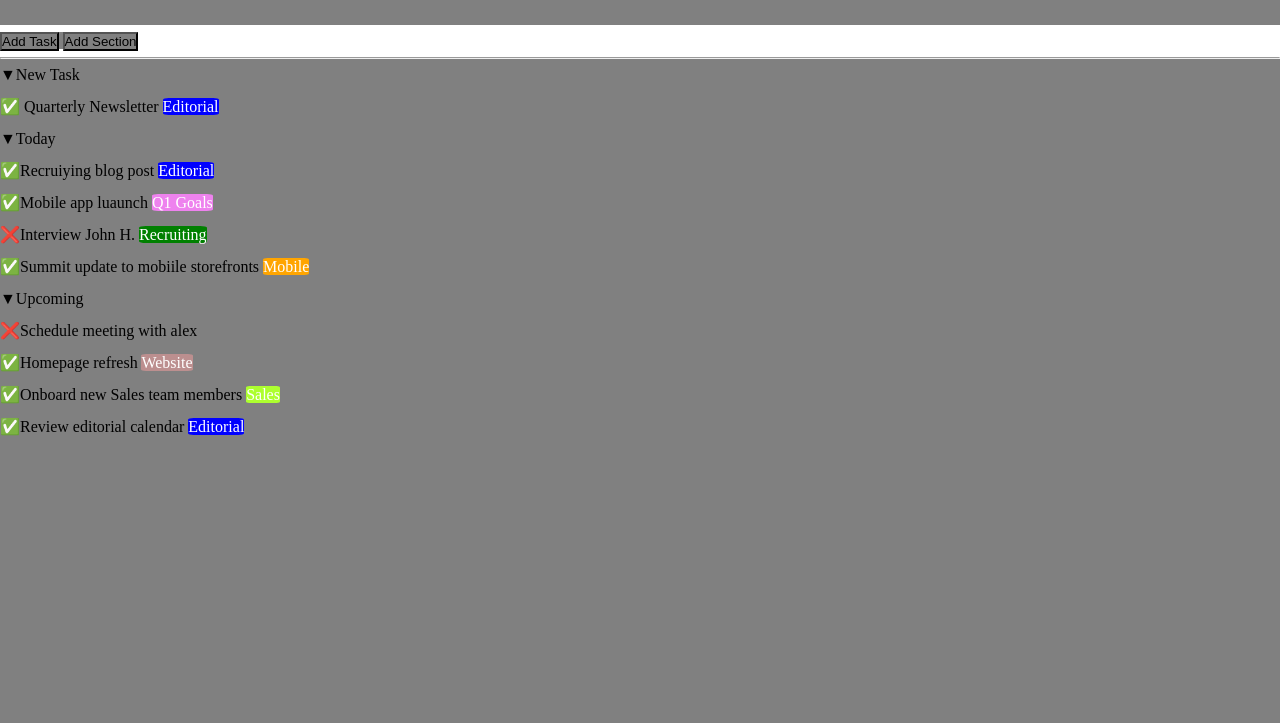
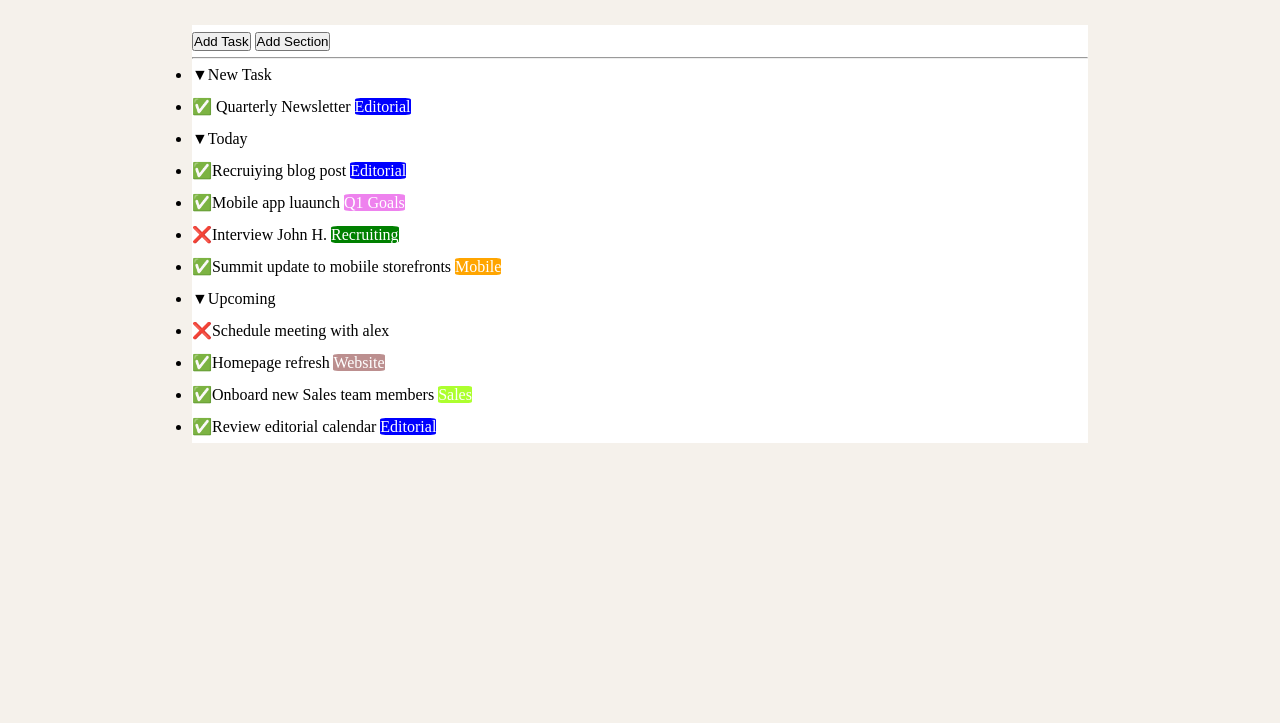
Before and after one commit to Masmat97/html-css-toboolist, a plain HTML site: page index.html in a window 1280 px wide. Shown: the part 77-800 px from the top of the page. Drawn offline with Linux system fonts and the light colour scheme.

Commit message:
background-color

```diff
--- a/style.css
+++ b/style.css
@@ -2,10 +2,11 @@
     margin: auto;
     padding: 0;
     box-sizing: border-box;
-     background-color:gray;
+
 }
 body{
-    background-color:gray;
+    background-color:rgb(245, 241, 235);
+
 }
 header{
     background-color:white ;
@@ -20,7 +21,7 @@ main{
     margin-top: 40px;
     background-color: white;
     line-height: 32px;
-
+    width: 70%;
 }
 hr{
     color: grey;
```
